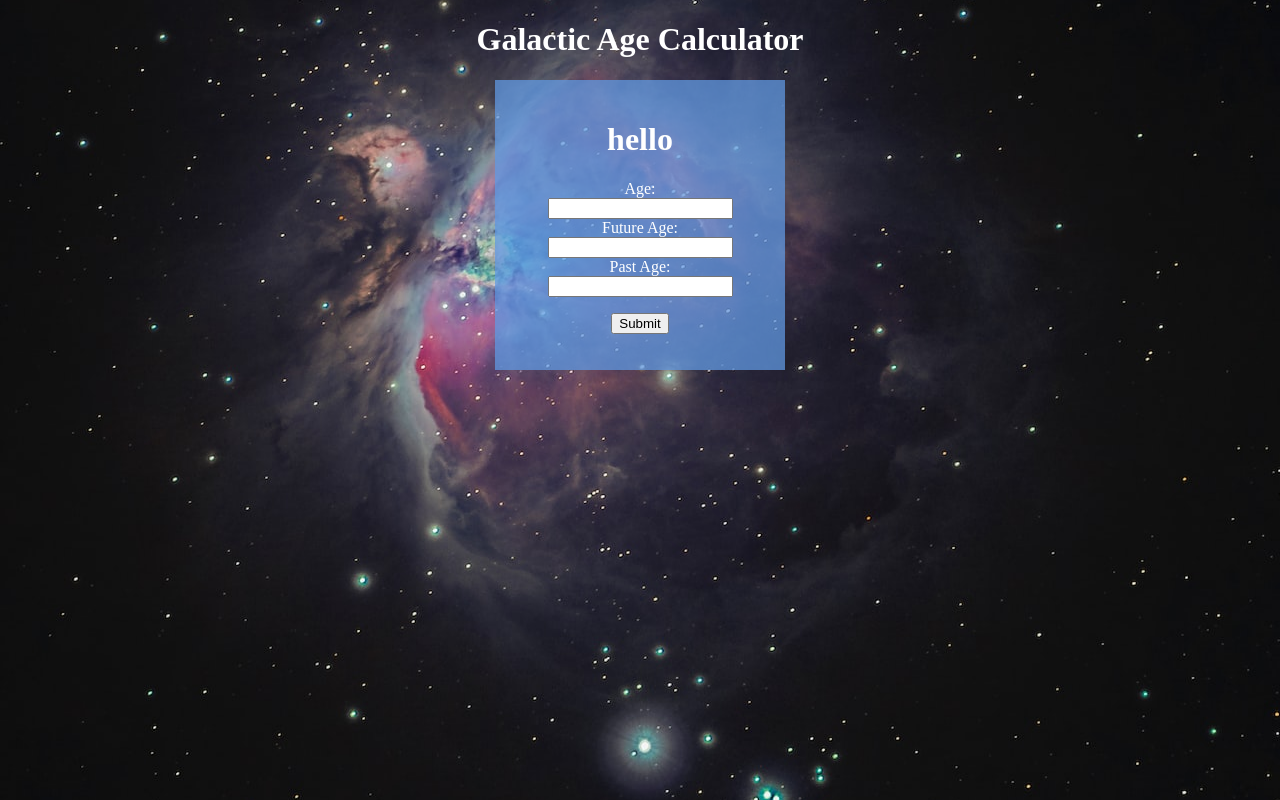
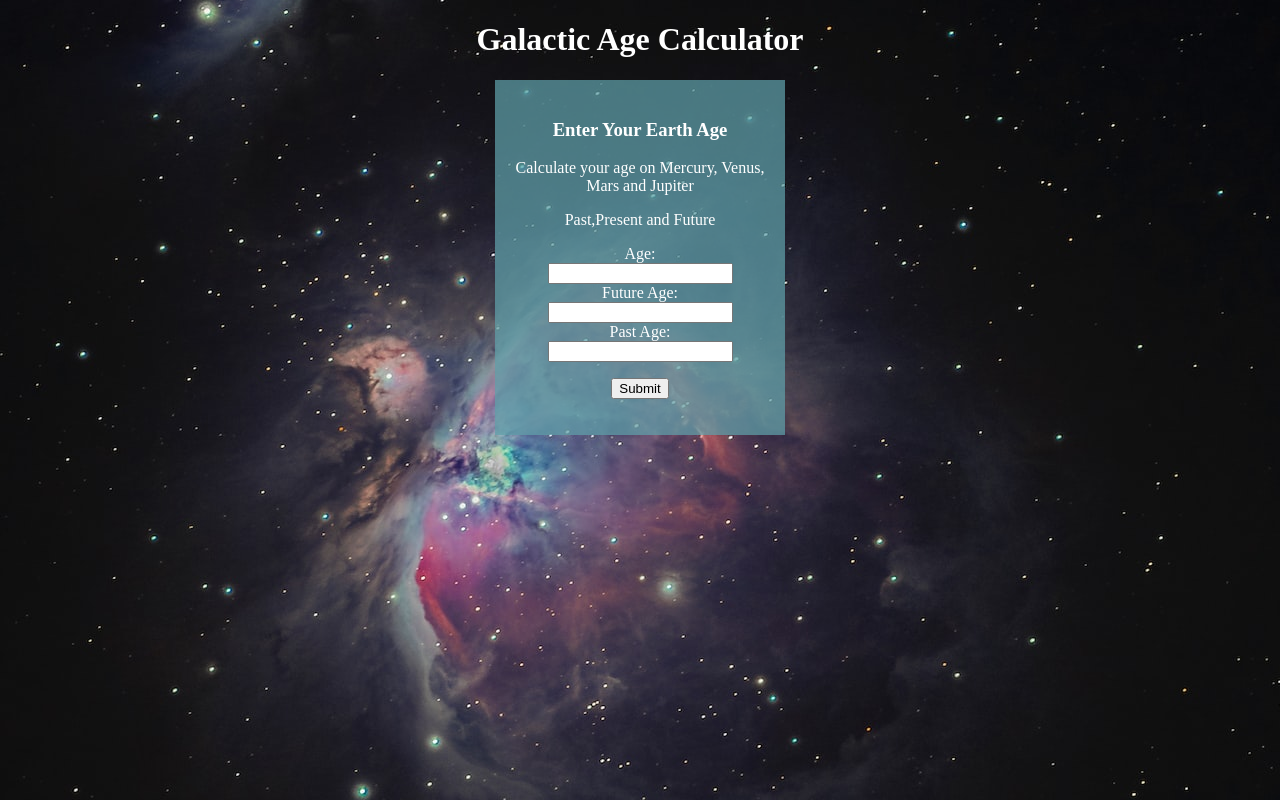
Before and after one commit to ambibma/galactic-age-calculator, a website built with webpack: page src/index.html in a window 1280 px wide. Built offline with nearby package versions, Linux system fonts and the light colour scheme.

Commit message:
Add description to form and change flexbox color

```diff
--- a/src/css/styles.css
+++ b/src/css/styles.css
@@ -1,6 +1,6 @@
 html{
   background-image: url('../assets/images/background.jpg');
-
+  background-attachment: fixed;
   background-position: center;
   background-repeat: no-repeat;
 }
@@ -28,7 +28,7 @@ html{
 .box {
   width: 250px;
   height: 250px;
-  background-color: rgba(97, 154, 228, 0.739);
+  background-color: rgba(96, 160, 170, 0.724);
   margin: 10px;
   padding: 20px;
 }
@@ -37,6 +37,7 @@ html{
   margin: auto;
   text-align: center;
   padding: 20px;
+  flex: 1;
 }
 
 .hidden {
--- a/src/index.html
+++ b/src/index.html
@@ -8,7 +8,9 @@
   <h1>Galactic Age Calculator</h1>
     <div class="container">
       <div class="box ageFormCenter">
-        <h1>hello</h1>
+        <h3>Enter Your Earth Age</h3>
+        <p>Calculate your age on Mercury, Venus, Mars and Jupiter</p>
+        <p>Past,Present and Future</p>
         <form id="ageForm">
           <label for="age">Age:</label><br>
           <input type="number" id="age" name="age"><br>
```
Also changed, not shown: img/background.jpg (deleted).
